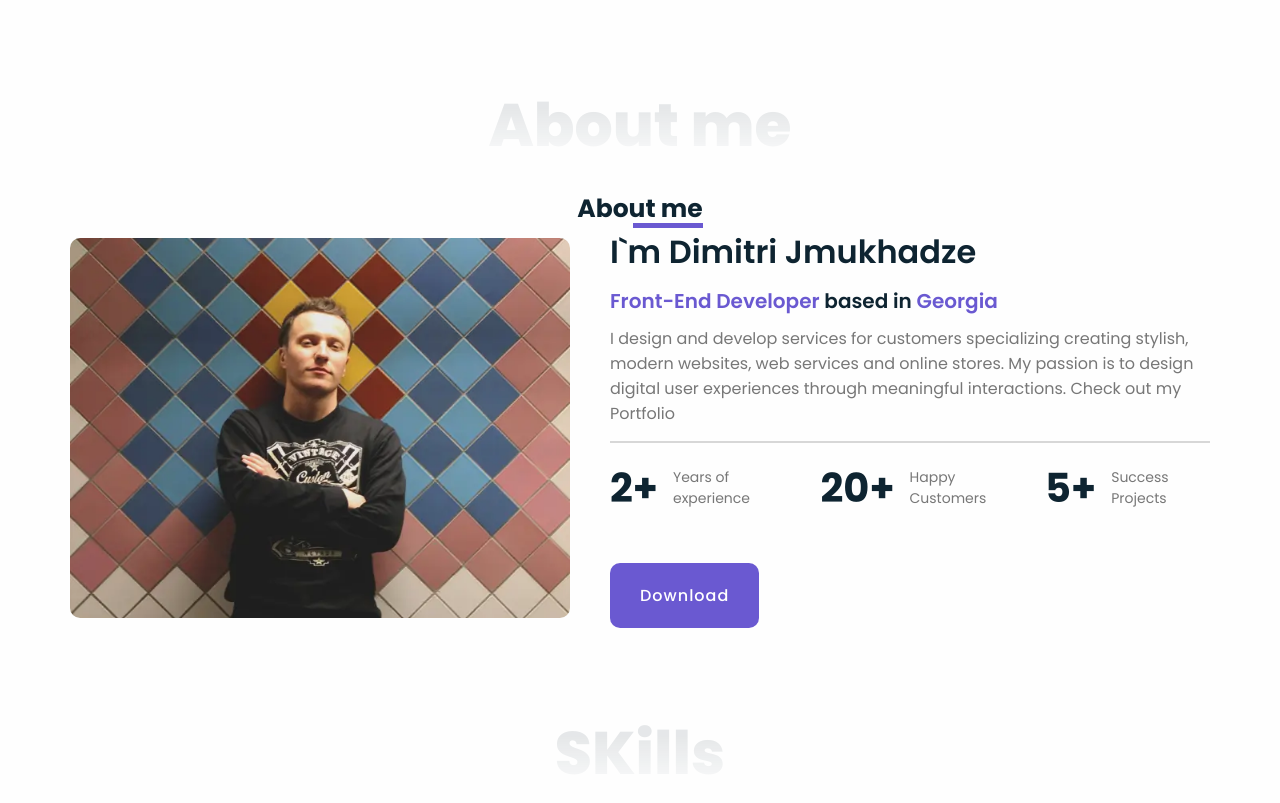
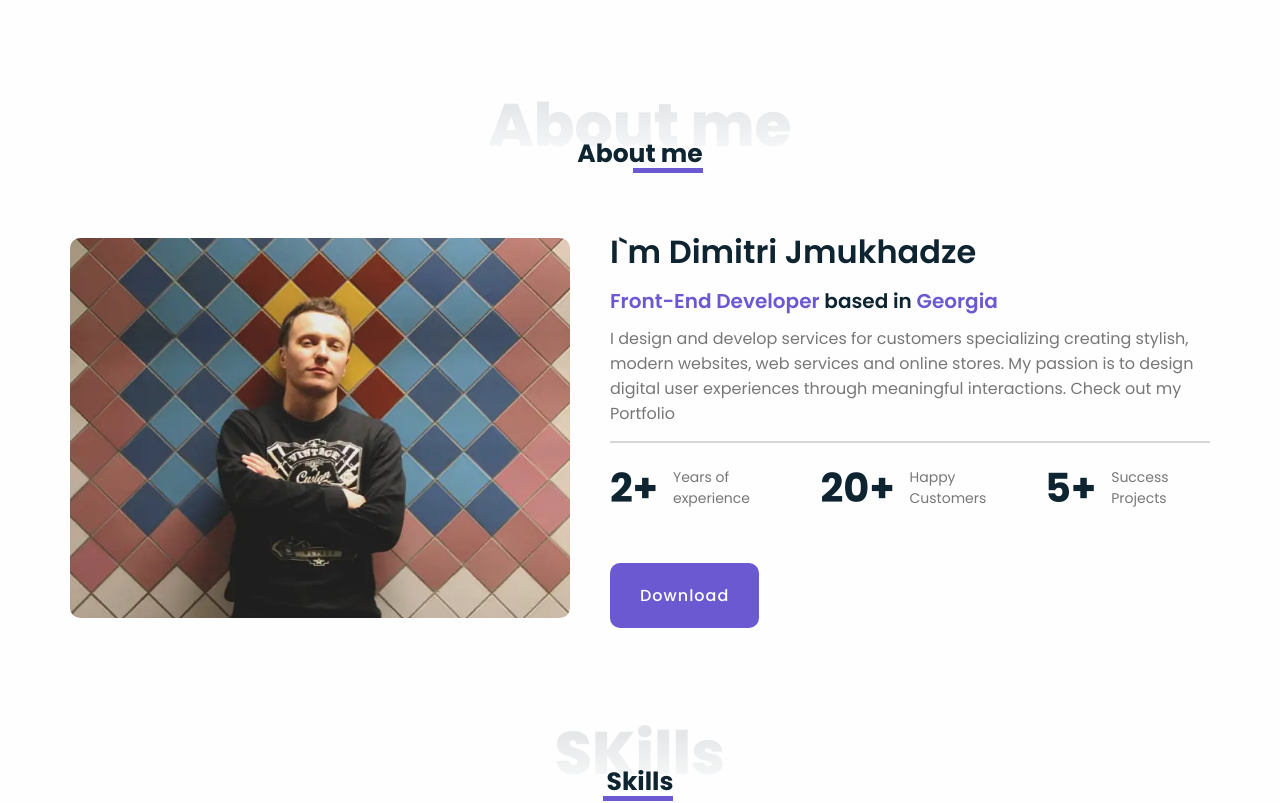
Before and after one commit to iScreAmn/react-portfolio, a React (Vite) app: page / in a window 1280 px wide. Shown: the part 780-1583 px from the top of the page. Built offline with nearby package versions, Linux system fonts and the light colour scheme.

Commit message:
Bug fix of inner element of SectionTitle

```diff
--- a/src/components/section-title/SectionTitle.css
+++ b/src/components/section-title/SectionTitle.css
@@ -12,7 +12,7 @@
   position: relative;
   font-size: 25px;
   font-weight: 700;
-  transform: translateY(-55px);
+  top: -55px;
 }
 
 .inner-subtitle::before {
```
